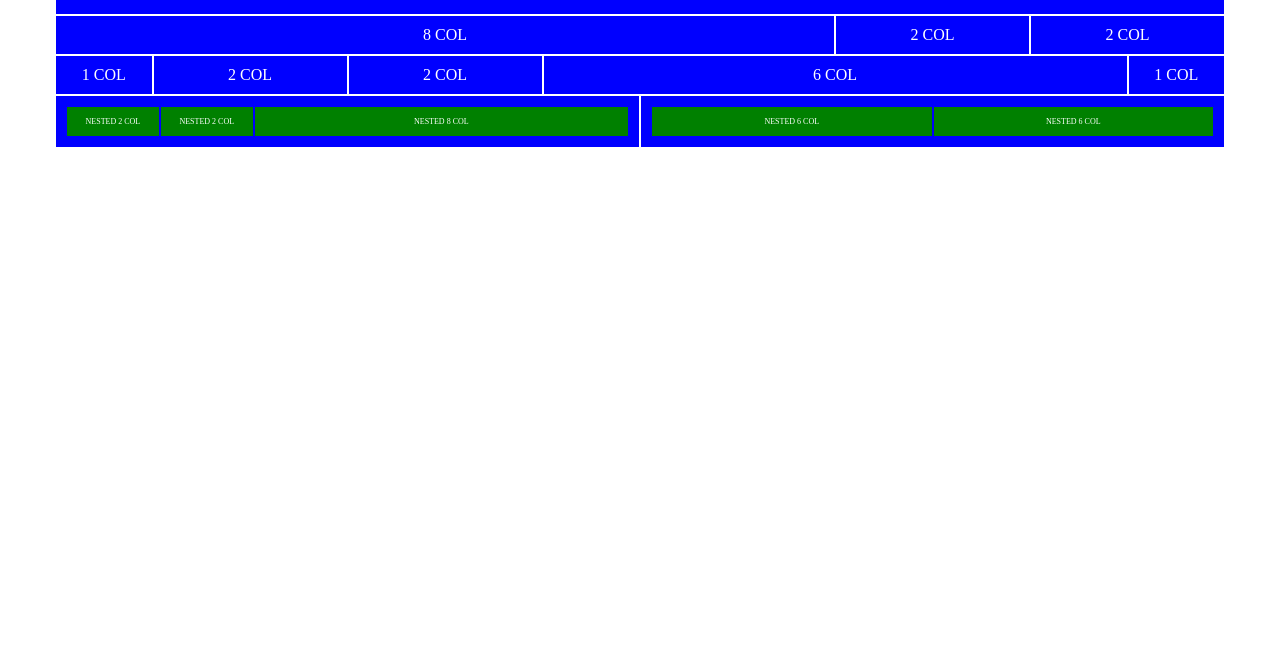
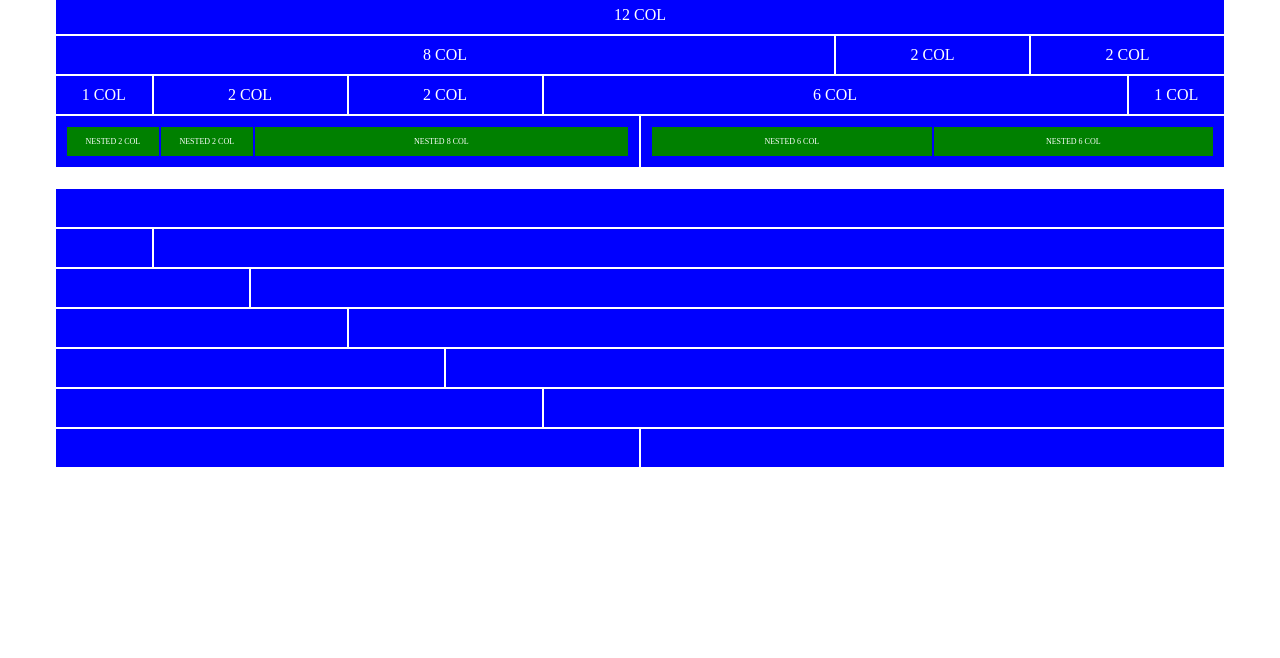
Before and after one commit to matteobonesini/html-css-12bool, a plain HTML site: page index.html in a window 1280 px wide. Shown: the part 142-800 px from the top of the page. Drawn offline with Linux system fonts and the light colour scheme.

Commit message:
Seconda Parte

```diff
--- a/css/style.css
+++ b/css/style.css
@@ -6,6 +6,9 @@
     box-sizing: border-box;
 }
 
+body {
+    margin: 20px 0;
+}
 
 .blue {
     background-color: blue;
@@ -13,6 +16,7 @@
     border: 1px solid white;
     padding: 10px;
     text-align: center;
+    min-height: 40px;
 }
 
 .green {
@@ -23,3 +27,7 @@
     text-align: center;
     font-size: 0.5em;
 }
+
+.margin-top-20 {
+    margin-top: 20px;
+}
--- a/index.html
+++ b/index.html
@@ -185,6 +185,90 @@
 
             </div>
 
+            <div class="container margin-top-20">
+
+                <div class="row">
+
+                    <div class="col-lg-12">
+                        <div class="blue"> </div>
+                    </div>
+
+                </div>
+
+                <div class="row">
+
+                    <div class="col-lg-1">
+                        <div class="blue"> </div>
+                    </div>
+
+                    <div class="col-lg-11">
+                        <div class="blue"> </div>
+                    </div>
+
+                </div>
+
+                <div class="row">
+
+                    <div class="col-lg-2">
+                        <div class="blue"> </div>
+                    </div>
+
+                    <div class="col-lg-10">
+                        <div class="blue"> </div>
+                    </div>
+
+                </div>
+
+                <div class="row">
+
+                    <div class="col-lg-3">
+                        <div class="blue"> </div>
+                    </div>
+
+                    <div class="col-lg-9">
+                        <div class="blue"> </div>
+                    </div>
+
+                </div>
+
+                <div class="row">
+
+                    <div class="col-lg-4">
+                        <div class="blue"> </div>
+                    </div>
+
+                    <div class="col-lg-8">
+                        <div class="blue"> </div>
+                    </div>
+
+                </div>
+
+                <div class="row">
+
+                    <div class="col-lg-5">
+                        <div class="blue"> </div>
+                    </div>
+
+                    <div class="col-lg-7">
+                        <div class="blue"> </div>
+                    </div>
+
+                </div>
+
+                <div class="row">
+
+                    <div class="col-lg-6">
+                        <div class="blue"> </div>
+                    </div>
+
+                    <div class="col-lg-6">
+                        <div class="blue"> </div>
+                    </div>
+
+                </div>
+
+            </div>
+
         </main>
 
     </body>
```
